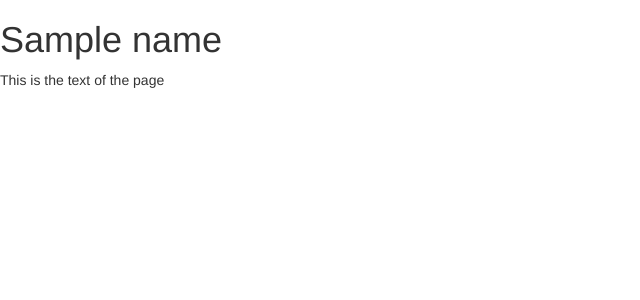
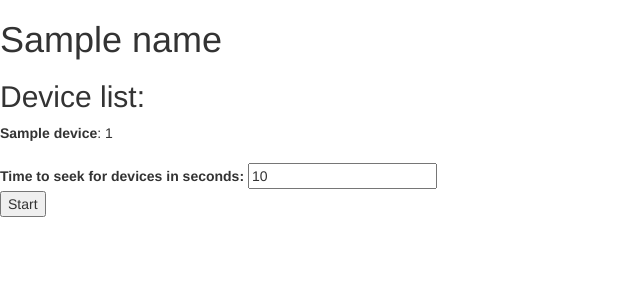
Before and after one commit to jmservera/hassio-mqtt-proxy, a Flask app: template mqttproxy/web/templates/index.html in a window 1280 px wide. Shown: the top 300 px of the page, without its empty margins (0-640 px from the left). Run offline with Flask 2, Linux system fonts and the light colour scheme; the template is opened without the code that fills it: most values are stand-ins (such as "Sample title", 1, 10 or a date in 2020); some libraries are stand-ins or nearby versions.

Commit message:
add first html loop, list of devices

```diff
--- a/mqttproxy/web/app.py
+++ b/mqttproxy/web/app.py
@@ -2,6 +2,9 @@ from flask import Flask, render_template
 from flask_nav import Nav
 from flask_nav.elements import Navbar, View
 from flask_bootstrap import Bootstrap
+
+from .. configuration import get_config
+from .. blescan import scan
 
 app = Flask(__name__)
 Bootstrap(app)
@@ -12,7 +15,13 @@ _contextvars=dict()
 
 @app.route('/')
 def index():
-    return render_template('index.html',name=__name__)
+    config=get_config()
+    return render_template('index.html',name=__name__, devices=config.devices)
+
+@app.route('/',methods=['POST'])
+def index_post():
+    config=get_config()
+    return render_template('index.html',name=__name__, devices=config.devices)
 
 @app.context_processor
 def inject_global_constants():
--- a/mqttproxy/web/templates/index.html
+++ b/mqttproxy/web/templates/index.html
@@ -2,5 +2,19 @@
 {% block title %}My Title{% endblock %}
 {% block content %}
 <h1>{{name}}</h1>
-This is the text of the page
+<div class="devicelist">
+    <h2>Device list:</h2>
+    <div class="devices">
+        {% for d in devices %}
+        <div class="device"><strong>{{d.name}}</strong>: {{d.id}}</div>
+        {% endfor %}
+    </div>
+</div>
+<br/>
+<form method="POST">
+    <label for="seconds">Time to seek for devices in seconds:</label>
+    <input type="number" id="seconds" name="seconds" size="10" value=10 />
+    <br/>
+    <input type="submit" value="Start" />
+</form>
 {% endblock %}
```
Also changed, not shown: mqttproxy/blescan.py (+7 -6 lines).
